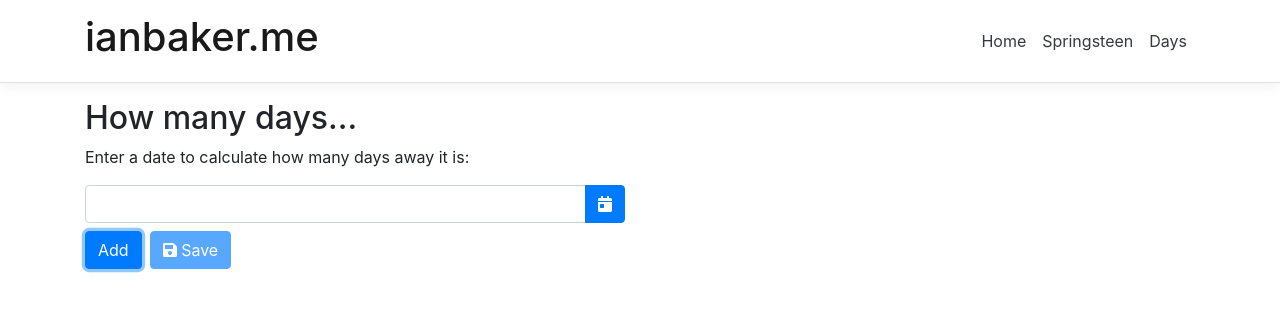
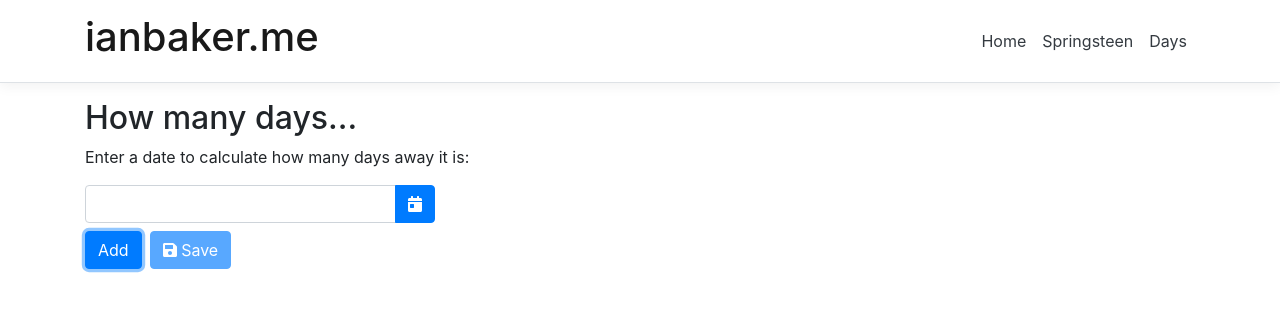
Before and after one commit to imbaker/webapi, an Angular app in the folder WebApi.Host/ClientApp/: page /days in a window 1280 px wide. Both pictures are taken after a click on the button "Add". Shown: the top 312 px of the page. Built offline with nearby package versions, Linux system fonts and the light colour scheme.

Commit message:
Refactoring days component

```diff
--- a/WebApi.Host/ClientApp/src/app/app.module.ts
+++ b/WebApi.Host/ClientApp/src/app/app.module.ts
@@ -6,7 +6,8 @@ import { RouterModule } from '@angular/router';
 
 import { AppComponent } from './app.component';
 import { NavMenuComponent } from './nav-menu/nav-menu.component';
-import { AbsPipe, DaysComponent } from './days/days.component';
+import { DaysComponent } from './days/days.component';
+import { AbsPipe } from './days/abs.pipe';
 import { SpringsteenComponent } from './springsteen/springsteen.component';
 import { HomeComponent } from './home/home.component';
 import { NgbModule } from '@ng-bootstrap/ng-bootstrap';
--- /dev/null
+++ b/WebApi.Host/ClientApp/src/app/days/abs.pipe.ts
@@ -0,0 +1,8 @@
+import { Pipe, PipeTransform } from '@angular/core';
+
+@Pipe({ name: 'abs' })
+export class AbsPipe implements PipeTransform {
+  transform(num: number, args?: any): any {
+    return Math.abs(num);
+  }
+}
--- a/WebApi.Host/ClientApp/src/app/days/days.component.css
+++ b/WebApi.Host/ClientApp/src/app/days/days.component.css
@@ -0,0 +1,3 @@
+.ngb-dp-today {
+    border: 1px solid red;
+}
--- a/WebApi.Host/ClientApp/src/app/days/days.component.html
+++ b/WebApi.Host/ClientApp/src/app/days/days.component.html
@@ -3,7 +3,7 @@
 <form [formGroup]="form">
   <ng-container formArrayName="dates" *ngFor="let date of form.get('dates')['controls']; let i = index">
     <div class="row my-2">
-      <div class="col-6">
+      <div class="col-6 col-sm-4">
         <div class="input-group">
           <input class="form-control pl-2" type="text" [formControlName]="i" [ngClass]="{'is-valid': date.touch && date.valid, 'is-invalid': date.touched && date.invalid}" ngbDatepicker #d="ngbDatepicker" (change)="clickDate(date)" (dateSelect)="clickDate(date)" />
           <div class="input-group-append">
@@ -16,8 +16,15 @@
           </div>
         </div>
       </div>
-      <div class="col-6 my-2 pl-0">
-        <span *ngIf="date.valid && date.value != null">{{getDiffDays(date) | abs | number:'1.0'}} day<span *ngIf="getDiffDays(date) != 1 && getDiffDays(date) != -1">s</span> {{getDiffDaysSuffix(date)}}</span>
+      <div class="col my-2 pl-0">
+        <span *ngIf="date.valid && date.value != null">
+          <span *ngIf="getDiffDays(date) == 0">
+            today
+          </span>
+          <span *ngIf="getDiffDays(date) != 0">
+            {{getDiffDays(date) | abs | number:'1.0'}} day<span *ngIf="getDiffDays(date) != 1 && getDiffDays(date) != -1">s</span> {{getDiffDaysSuffix(date)}}
+          </span>
+        </span>
         <span class="text-danger" *ngIf="date.touched && date.errors?.invalidDate">Please enter a valid date</span>
       </div>
     </div>
--- a/WebApi.Host/ClientApp/src/app/days/days.component.ts
+++ b/WebApi.Host/ClientApp/src/app/days/days.component.ts
@@ -1,39 +1,12 @@
-import { Component, Injectable, Pipe, PipeTransform } from '@angular/core';
-import { NgbCalendar, NgbDateParserFormatter, NgbDateStruct } from '@ng-bootstrap/ng-bootstrap';
+import { Component } from '@angular/core';
+import { NgbDateParserFormatter, NgbDateStruct } from '@ng-bootstrap/ng-bootstrap';
 import { LocalStorageService } from '../services/local-storage.service';
 import { library, dom } from '@fortawesome/fontawesome-svg-core';
 import { fas, faTrashAlt, faCalendarDay, faSave } from '@fortawesome/free-solid-svg-icons';
 import { AbstractControl, FormArray, FormControl, FormGroup, ValidatorFn } from '@angular/forms';
 import { ToastService } from '../services/toast.service';
+import { CustomDateParserFormatter } from '../services/custom-date-parser-formatter.component';
 
-
-@Injectable()
-export class CustomDateParserFormatter extends NgbDateParserFormatter {
-  readonly DELIMITER = '/';
-
-  parse(value: string): NgbDateStruct | null {
-    if (value) {
-      let date = value.split(this.DELIMITER);
-      return {
-        day: parseInt(date[0], 10),
-        month: parseInt(date[1], 10),
-        year: parseInt(date[2], 10)
-      };
-    }
-    return null;
-  }
-
-  format(date: NgbDateStruct | null): string {
-    return date ? `${date.day}${this.DELIMITER}${date.month}${this.DELIMITER}${date.year}` : "";
-  }
-}
-
-@Pipe({ name: 'abs' })
-export class AbsPipe implements PipeTransform {
-  transform(num: number, args?: any): any {
-    return Math.abs(num);
-  }
-}
 
 @Component({
   selector: 'app-home',
@@ -48,7 +21,7 @@ export class DaysComponent {
 
   form = new FormGroup({ dates: new FormArray([]) });
 
-  constructor(private calendar: NgbCalendar, private localStorageService: LocalStorageService, public toastService: ToastService) {
+  constructor(private localStorageService: LocalStorageService, private toastService: ToastService) {
     library.add(fas, faTrashAlt, faCalendarDay, faSave);
     dom.watch();
   }
@@ -102,29 +75,17 @@ export class DaysComponent {
   }
 
   getDiffDaysSuffix(date: any) {
-    let diffDays = this.getDiffDays(date);
+    const targetDate = <any>new Date(date.value.year, date.value.month - 1, date.value.day);
+    const today = <any>new Date();
 
-    if (diffDays == 0)
+    if (targetDate == today)
       return "";
 
-    return (diffDays > 0) ? " ago" : " in the future";
+    return (targetDate < today) ? " ago" : " in the future";
   }
 
   clickDate(date: any) {
-    const targetDate = <any>new Date(date.value.year, date.value.month - 1, date.value.day);
-    const today = <any>new Date();
-
-    let diffDays = Math.floor((today - targetDate) / (1000 * 60 * 60 * 24));
-
-    let diffDaysSuffix = "";
-
-    if (diffDays > 0)
-      diffDaysSuffix = " ago"
-
-    if (diffDays < 0) {
-      diffDaysSuffix = " in the future"
-      diffDays = Math.abs(diffDays);
-    }
+    this.getDiffDaysSuffix(date);
   }
 
   dateValidator(): ValidatorFn {
--- /dev/null
+++ b/WebApi.Host/ClientApp/src/app/services/custom-date-parser-formatter.component.ts
@@ -0,0 +1,23 @@
+import { Injectable } from "@angular/core";
+import { NgbDateParserFormatter, NgbDateStruct } from "@ng-bootstrap/ng-bootstrap";
+
+@Injectable()
+export class CustomDateParserFormatter extends NgbDateParserFormatter {
+  readonly DELIMITER = '/';
+
+  parse(value: string): NgbDateStruct | null {
+    if (value) {
+      let date = value.split(this.DELIMITER);
+      return {
+        day: parseInt(date[0], 10),
+        month: parseInt(date[1], 10),
+        year: parseInt(date[2], 10)
+      };
+    }
+    return null;
+  }
+
+  format(date: NgbDateStruct | null): string {
+    return date ? `${date.day}${this.DELIMITER}${date.month}${this.DELIMITER}${date.year}` : "";
+  }
+}
```
